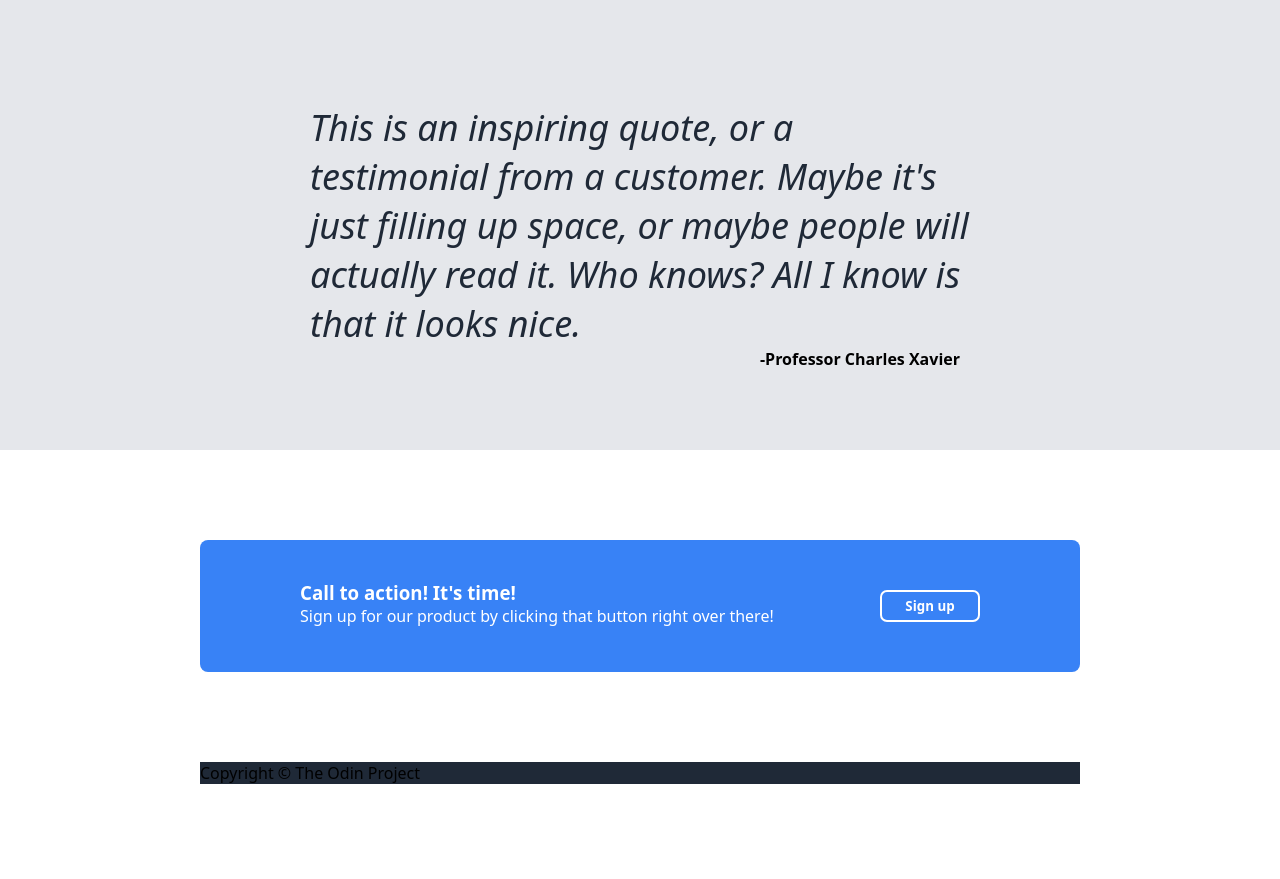
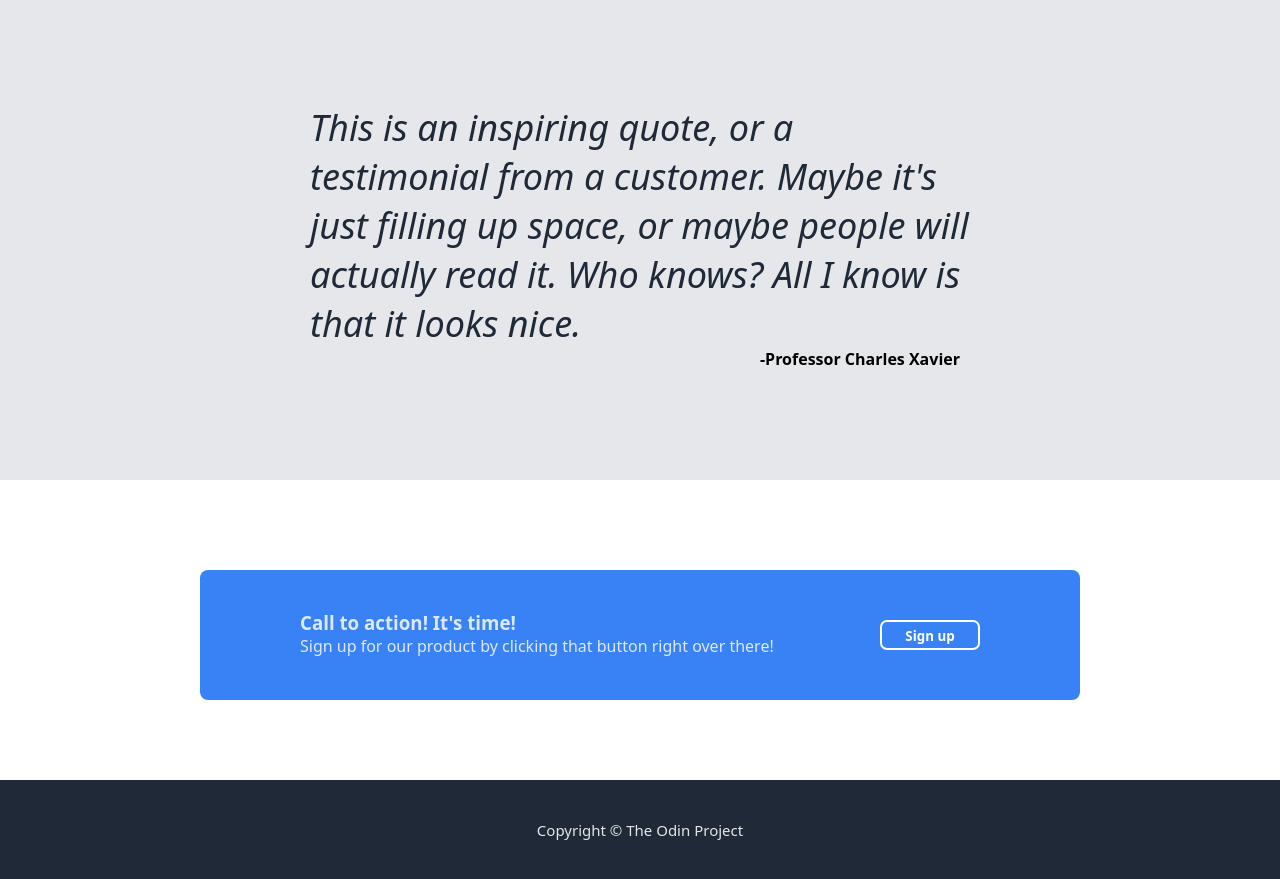
Before and after one commit to habbaszadegan/landing-page-3, a plain HTML site: page index.html in a window 1280 px wide. Shown: the part 1035-1914 px from the top of the page. Before the commit the page ends 1819 px from the top, so only its background shows below. Drawn offline with Linux system fonts and the light colour scheme.

Commit message:
Finished styling section5. FIN

```diff
--- a/index.html
+++ b/index.html
@@ -49,6 +49,6 @@
             <button>Sign up</button>
         </div>
     </section>
-    <section class="section5"><footer>Copyright © The Odin Project</footer></section>
+    <section class="section5"><p>Copyright © The Odin Project</p></section>
 </body>
 </html>
--- a/styles.css
+++ b/styles.css
@@ -4,7 +4,7 @@
 }
 
 /* Grouped styles START */
-.section1, footer  {
+.section1, .section5  {
     background-color: #1F2937;
 }
 
@@ -25,15 +25,16 @@ button, .action {
     font-weight: 1000;
 }
 
-.section1, .section2, .section3, .section4, .section5 {
+.section1, .section2, .section3, .section4 {
     padding: 10px 200px 0px;
 }
 
 button {
     color: white;
     border: none;
-    border-radius: 4px;
+    border-radius: 6px;
     width: 100px;
+    height: 30px;
     padding: 5px;
     font-weight: bold;
     margin: 10px 0px;
@@ -132,14 +133,14 @@ button {
 
 .section3 :first-child {
     font-style: italic;
-    font-weight: lighter;
+    font-weight: 300;
     padding: 100px 110px 0px;
 }
 
 .section3 :last-child {
     text-align: right;
     padding-right: 120px;
-    padding: 0px 120px 80px 0;
+    padding: 0px 120px 110px 0;
     font-weight: bold;
 }
 
@@ -149,7 +150,7 @@ button {
 .action {
     margin: 80px 0px;
     border-radius: 8px;
-    color: white;
+    color: rgba(255, 255, 255, 0.822);
     padding: 40px 100px;
     display: flex;
 }
@@ -164,3 +165,19 @@ button {
 }
 
 /* section4 END */
+
+/* section5 START */
+
+.section5 {
+    display: flex;
+    justify-content: center;
+    align-items: center;
+    height: 100px;
+}
+
+.section5 :first-child {
+    color: rgba(255, 255, 255, 0.884);
+    font-size: 15px;
+}
+
+/* section5 END */
```
